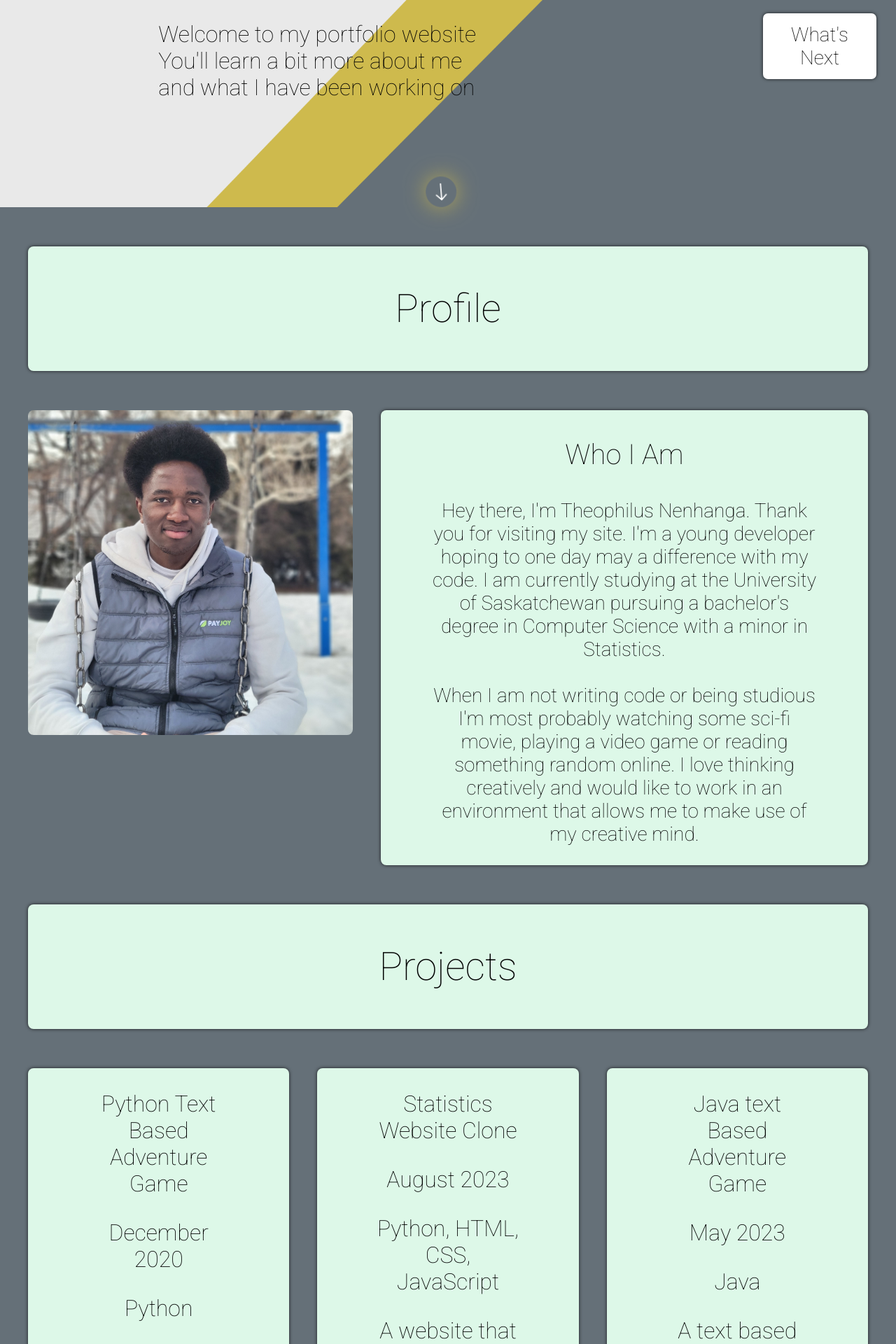
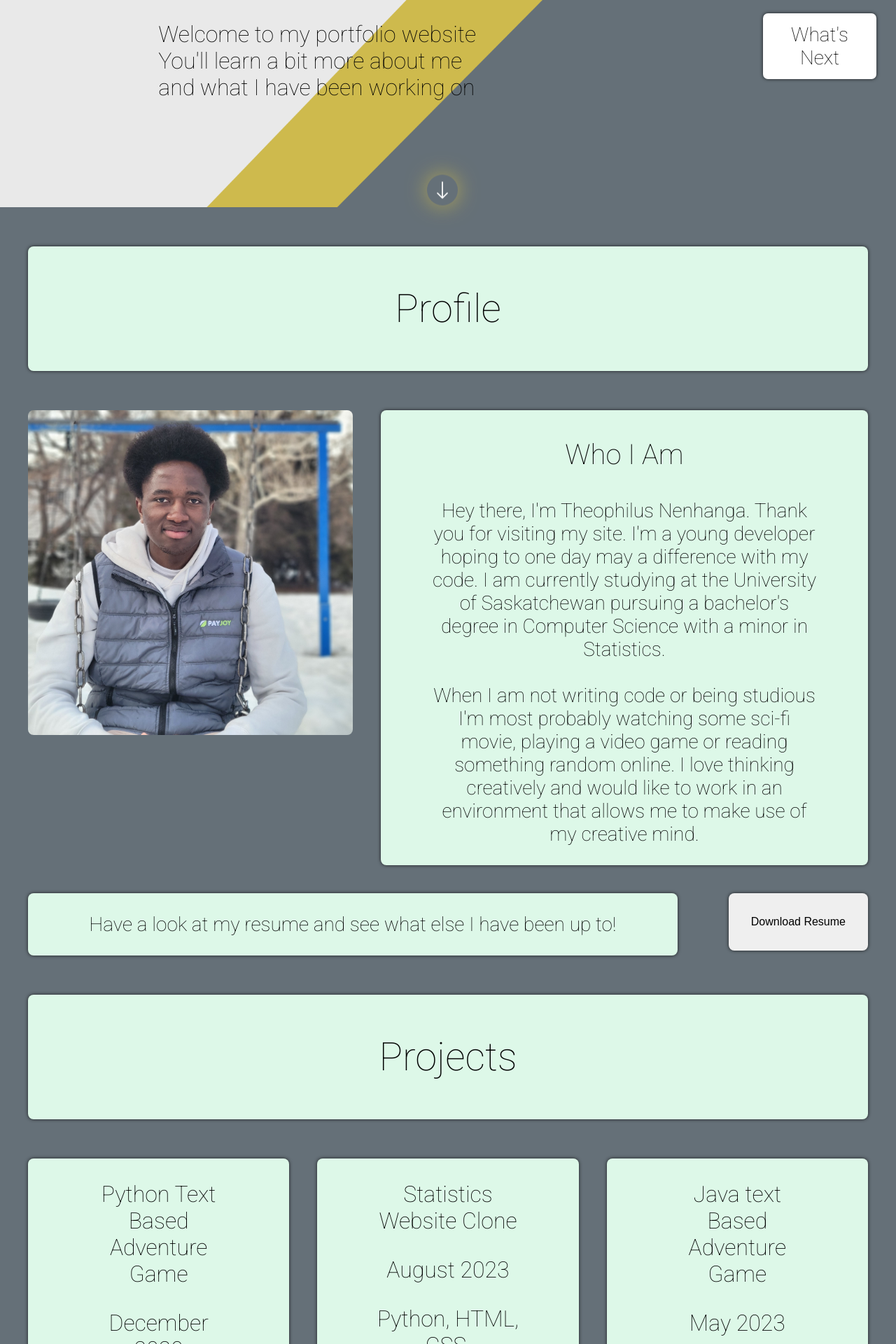
Before and after one commit to TheophilusNenhanga/FlaskPortfolioWebsite, a Flask app: page / in a window 1280 px wide. Shown: the part 504-2424 px from the top of the page at 70% size. Run offline with Flask 3, Linux system fonts and the light colour scheme; data comes from the database, SQL or seed files in the repository.

Commit message:
Added Downloadable Resume
* Added a downloadable resume
* Other minor changes

```diff
--- a/Portfolio/main/views.py
+++ b/Portfolio/main/views.py
@@ -1,4 +1,4 @@
-from flask import Blueprint, render_template
+from flask import Blueprint, render_template, send_file, abort
 
 from Portfolio.main.models import Project
 
@@ -12,6 +12,12 @@ programming_languages = [
     ["HTML+CSS", 2],
     ["JavaScript", 1]
 ]
+
+ALLOWED_EXTENSIONS = {"pdf"}
+
+
+def allowed_file(filename: str):
+    return "." in filename and filename.rsplit(".", 1)[1].lower() in ALLOWED_EXTENSIONS
 
 
 @main.route("/", methods=["GET", "POST"])
@@ -33,6 +39,14 @@ def create_project_route(project_name, motivation, about, skills, languages, tem
         )
 
     return project_function
+
+
+@main.route("/download_resume", )
+def download_resume():
+    file_path = "static\\theophilus-nenhanga-resume.pdf"
+    # if not allowed_file(file_path):
+    # abort(403)
+    return send_file(file_path, as_attachment=True)
 
 
 # Create routes for individual projects
--- a/Portfolio/static/styles.css
+++ b/Portfolio/static/styles.css
@@ -210,7 +210,7 @@ h3.main-text {
 /* END Pills */
 
 /* START grid */
-.profile-grid, .project-grid, .button-link-grid, .knowledge-grid, .quarter-grid, .next-grid, .footer-grid, .half-grid {
+.profile-grid, .project-grid, .button-link-grid, .knowledge-grid, .quarter-grid, .next-grid, .footer-grid, .half-grid, .download-grid {
 	display: grid;
 	max-width: 100%;
 	gap: var(--gap);
@@ -260,6 +260,11 @@ h3.main-text {
 
 .half-grid {
 	grid-template-columns: 1fr 1fr;
+}
+
+.download-grid{
+	grid-template-columns: 4fr 1fr;
+	justify-items: end;
 }
 
 
--- a/Portfolio/templates/home.html
+++ b/Portfolio/templates/home.html
@@ -19,20 +19,10 @@
                 been working on</h3>
         </div>
         <div class="navbar">
-            <ul>
-                <a class="" href="#profile">
-                    <li>Profile
-                </a></li>
-                <a class="" href="#projects">
-                    <li>Projects</li>
-                </a>
-                <a class="" href="#knowledge">
-                    <li>Knowledge Base</li>
-                </a>
-                <a class="" href="#next">
-                    <li>What's Next</li>
-                </a>
-            </ul>
+                <a class="navbar-list-item" href="#profile">Profile</a>
+                <a class="navbar-list-item" href="#projects">Projects</a>
+                <a class="navbar-list-item" href="#knowledge">Knowledge Base</a>
+                <a class="navbar-list-item" href="#next">What's Next</a>
         </div>
         <div></div>
 
@@ -66,6 +56,17 @@
                 video game or reading something random online. I love thinking creatively and would like to
                 work in an environment that allows me to make use of my creative mind.
             </p>
+        </div>
+    </div>
+
+    <div class="download-grid">
+        <div class="text-pill">
+            <p class="pill-text-p">Have a look at my resume and see what else I have been up to!</p>
+        </div>
+        <div>
+            <form action="{{ url_for('main.download_resume') }}">
+                <button class="button" type="submit" id="download-button">Download Resume</button>
+            </form>
         </div>
     </div>
 
```
Also changed, not shown: other parts of Portfolio/static/styles.css (+13 -13 lines), Portfolio/templates/project_base.html (+6 -14 lines), 1 other file.
